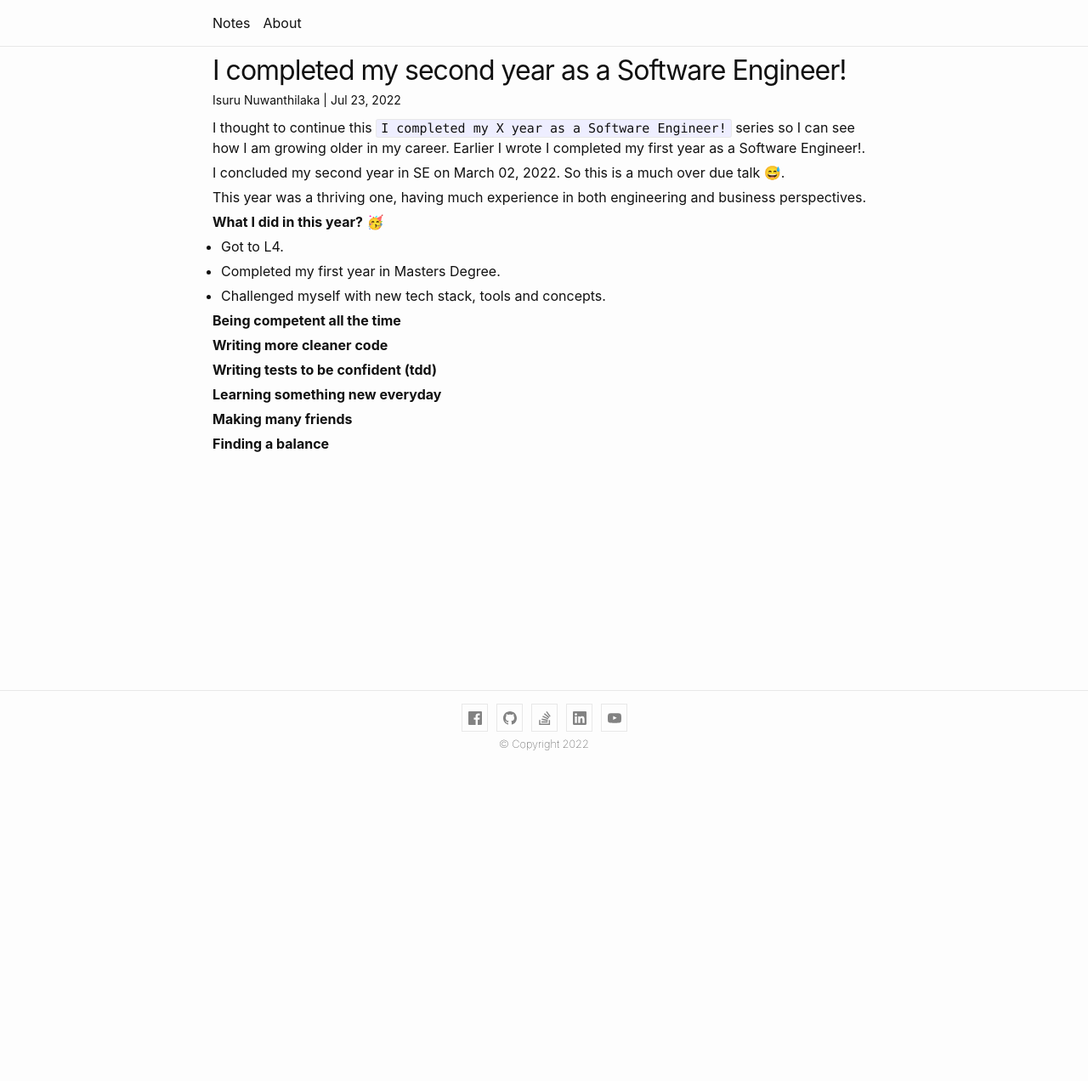
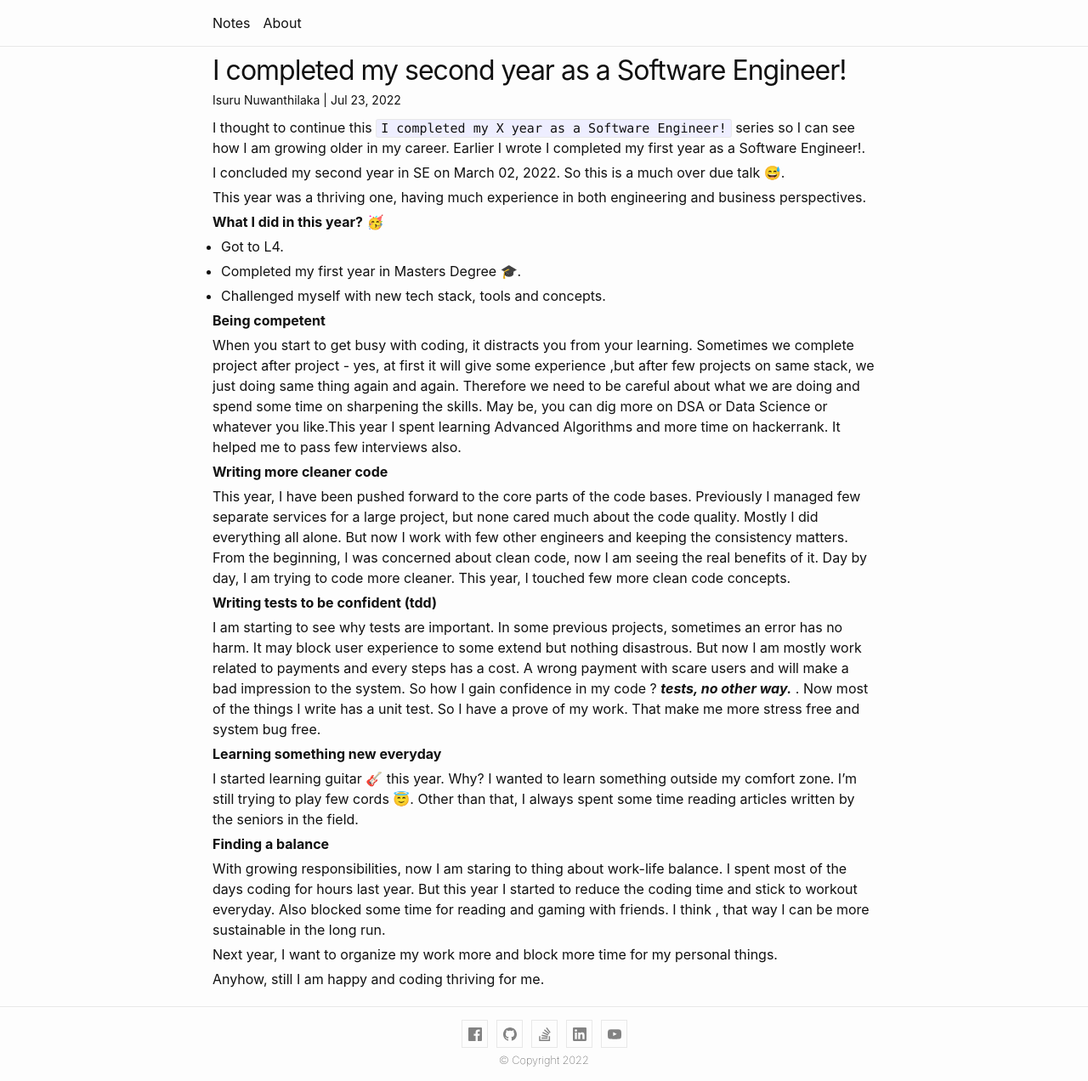
Before and after one commit to isurunuwanthilaka/isurunuwanthilaka.github.io, a Jekyll site: the page built from _posts/2022-07-23-second-year-as-a-se.md, in a window 1280 px wide. Shown: the whole page at 85% size. Built offline with Jekyll 4.4.1, drawn with Linux system fonts in a browser that asks for light colours; nearby versions of some CDN libraries; before the commit the page ends 900 px from its top, so only the background shows below that.

Commit message:
more writing

```diff
--- a/_posts/2022-07-23-second-year-as-a-se.md
+++ b/_posts/2022-07-23-second-year-as-a-se.md
@@ -14,18 +14,40 @@ This year was a thriving one, having much experience in both engineering and bus
 
 - Got to L4.
 
-- Completed my first year in Masters Degree.
+- Completed my first year in Masters Degree 🎓.
 
 - Challenged myself with new tech stack, tools and concepts.
 
-**Being competent all the time**
+**Being competent**
+
+When you start to get busy with coding, it distracts you from your learning. Sometimes we complete
+project after project - yes, at first it will give some experience ,but after few projects on same
+stack, we just doing same thing again and again. Therefore we need to be careful about what we are
+doing and spend some time on sharpening the skills. May be, you can dig more on DSA or Data Science
+or whatever you like.This year I spent learning Advanced Algorithms and more time on hackerrank. It
+helped me to pass few interviews also.
 
 **Writing more cleaner code**
 
+This year, I have been pushed forward to the core parts of the code bases. Previously I managed few
+separate services for a large project, but none cared much about the code quality. Mostly I did everything all alone. But now I work with few other engineers and keeping the consistency matters. From the beginning,
+I was concerned about clean code, now I am seeing the real benefits of it. Day by day, I am trying to
+code more cleaner. This year, I touched few more clean code concepts.
+
 **Writing tests to be confident (tdd)**
+
+I am starting to see why tests are important. In some previous projects, sometimes an error has no harm.
+It may block user experience to some extend but nothing disastrous. But now I am mostly work related to
+payments and every steps has a cost. A wrong payment with scare users and will make a bad impression to the system. So how I gain confidence in my code ? ***tests, no other way.*** . Now most of the things I write has a unit test. So I have a prove of my work. That make me more stress free and system bug free.
 
 **Learning something new everyday**
 
-**Making many friends**
+I started learning guitar 🎸 this year. Why? I wanted to learn something outside my comfort zone. I'm still trying to play few cords 😇. Other than that, I always spent some time reading articles written by the seniors in the field.
 
 **Finding a balance**
+
+With growing responsibilities, now I am staring to thing about work-life balance. I spent most of the days coding for hours last year. But this year I started to reduce the coding time and stick to workout everyday. Also blocked some time for reading and gaming with friends. I think , that way I can be more sustainable in the long run.
+
+Next year, I want to organize my work more and block more time for my personal things.
+
+Anyhow, still I am happy and coding thriving for me.
```
